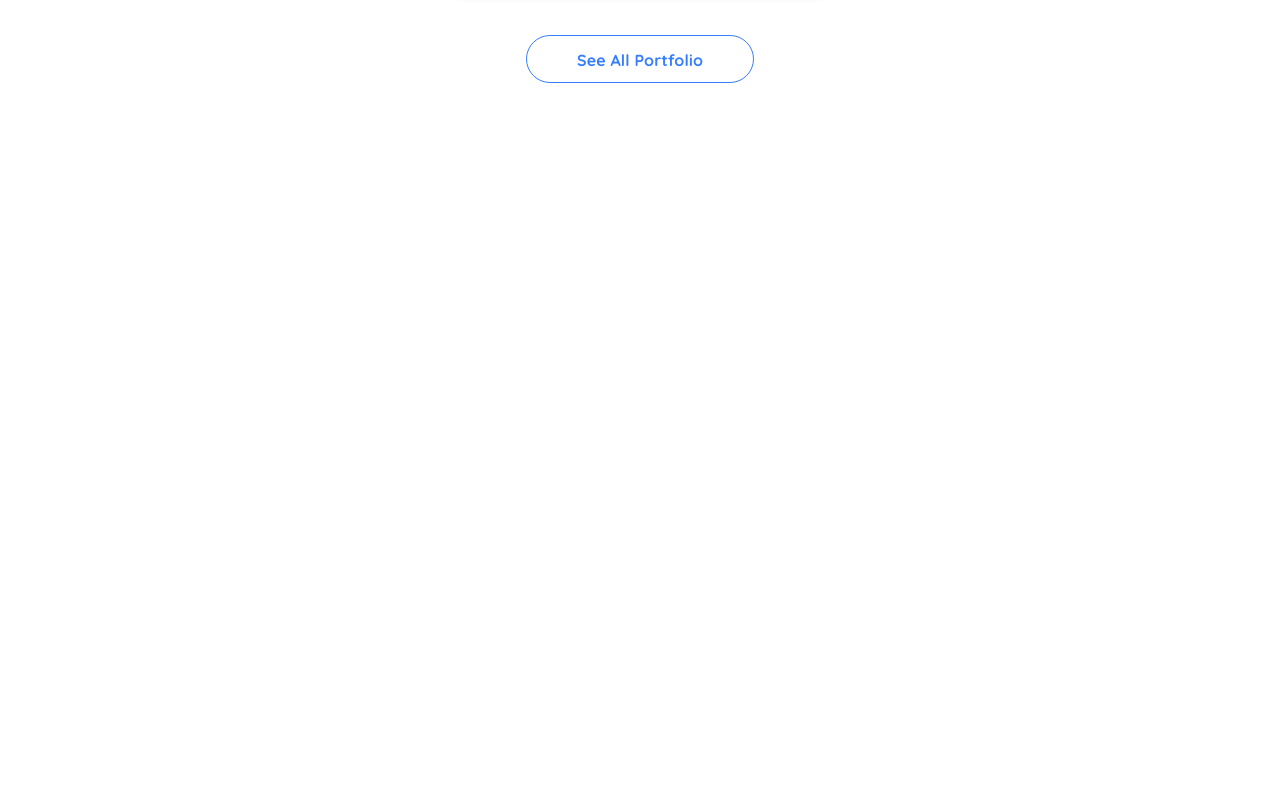
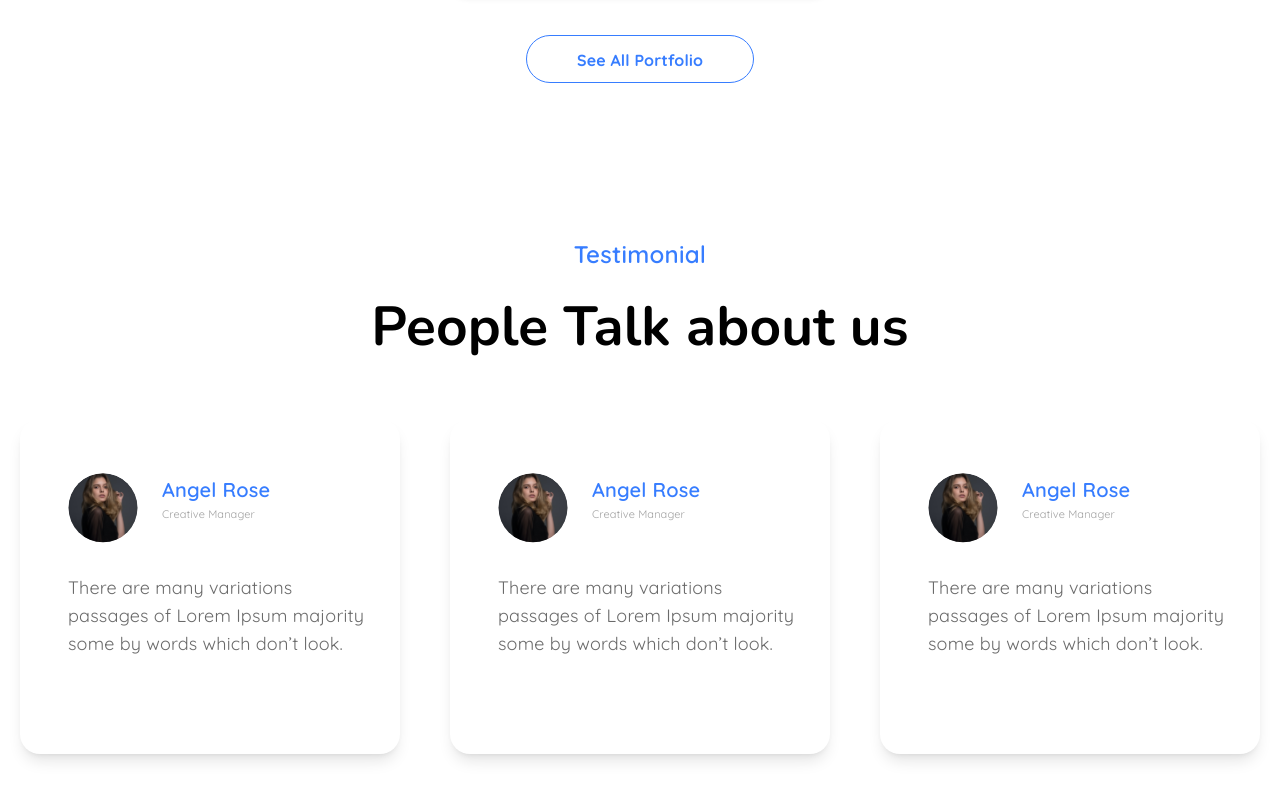
Before and after one commit to suphanatchanlek30/Agency-Creative, a React (Vite) app: page / in a window 1280 px wide. Shown: the part 3393-4193 px from the top of the page. Before the commit the page ends 3476 px from the top, so only its background shows below. Built offline with nearby package versions, Linux system fonts and the light colour scheme.

Commit message:
add section Testimonial

```diff
--- a/src/App.jsx
+++ b/src/App.jsx
@@ -5,6 +5,7 @@ import Home from './page/Home';
 import About from './page/About';
 import Services from './page/Services';
 import Project from './page/Project';
+import Testimonial from './page/Testimonial';
 
 function App() {
 
@@ -42,6 +43,7 @@ function App() {
     <div ref={projectsRef}>
       <Project/>
     </div>
+    <Testimonial/>
 
     </div>
   )
--- /dev/null
+++ b/src/page/Testimonial.jsx
@@ -0,0 +1,63 @@
+import React from 'react'
+
+import people from "../assets/Testimonial/people.svg";
+
+const Testimonial = () => {
+
+    const testimonials = [
+        {
+            id: 1,
+            name: 'Angel Rose',
+            role: 'Creative Manager',
+            image: people, // Replace with actual image path or URL
+            text: 'There are many variations passages of Lorem Ipsum majority some by words which don’t look.',
+        },
+        {
+            id: 2,
+            name: 'Angel Rose',
+            role: 'Creative Manager',
+            image: people, // Replace with actual image path or URL
+            text: 'There are many variations passages of Lorem Ipsum majority some by words which don’t look.',
+        },
+        {
+            id: 3,
+            name: 'Angel Rose',
+            role: 'Creative Manager',
+            image: people, // Replace with actual image path or URL
+            text: 'There are many variations passages of Lorem Ipsum majority some by words which don’t look.',
+        }
+    ];
+
+    return (
+        <div className='flex flex-col justify-start items-center container mx-auto mt-[200px] mb-[58px] w-[1240px] h-[644px]'>
+            {/* text */}
+            <div className='text text-center justify-center w-[674px]'>
+                <p className='font-body font-semibold text-[24px] text-[#377DFF] leading-[24px] tracking-[0.01em]'>Testimonial</p>
+                <h2 className='font-body2 font-bold text-[55px] text-[1D1D1D] tracking-[0.003em] mt-[20px]'>People Talk about us</h2>
+            </div>
+            {/* img */}
+            <div className='img'>
+                <div className="flex justify-center items-center gap-[50px] mt-[50px]">
+                    {testimonials.map((testimonial) => (
+                        <div key={testimonial.id} className="w-[380px] h-[335px] bg-white p-6 rounded-[20px] shadow-lg">
+                            <div className='flex flex-row pt-[30px]'>
+                                <img
+                                    src={testimonial.image}
+                                    alt={testimonial.name}
+                                    className="w-[70px] h-[70px] rounded-full mx-[24px] mb-4"
+                                />
+                                <div className='flex flex-col'>
+                                    <h3 className="font-body font-semibold text-[20px] leading-[34px] tracking-[0.01em] text-[#377DFF]">{testimonial.name}</h3>
+                                    <p className="font-body font-normal text-[11px] leading-[14px] tracking-[0.01em] text-[#464646] opacity-[50%] mb-4">{testimonial.role}</p>
+                                </div>
+                            </div>
+                            <p className="font-body font-normal text-[18px] leading-[28px] tracking-[0.01em] text-[#464646] w-[309px] opacity-[80%] mx-[24px] mt-[15px]">{testimonial.text}</p>
+                        </div>
+                    ))}
+                </div>
+            </div>
+        </div>
+    )
+}
+
+export default Testimonial
```
